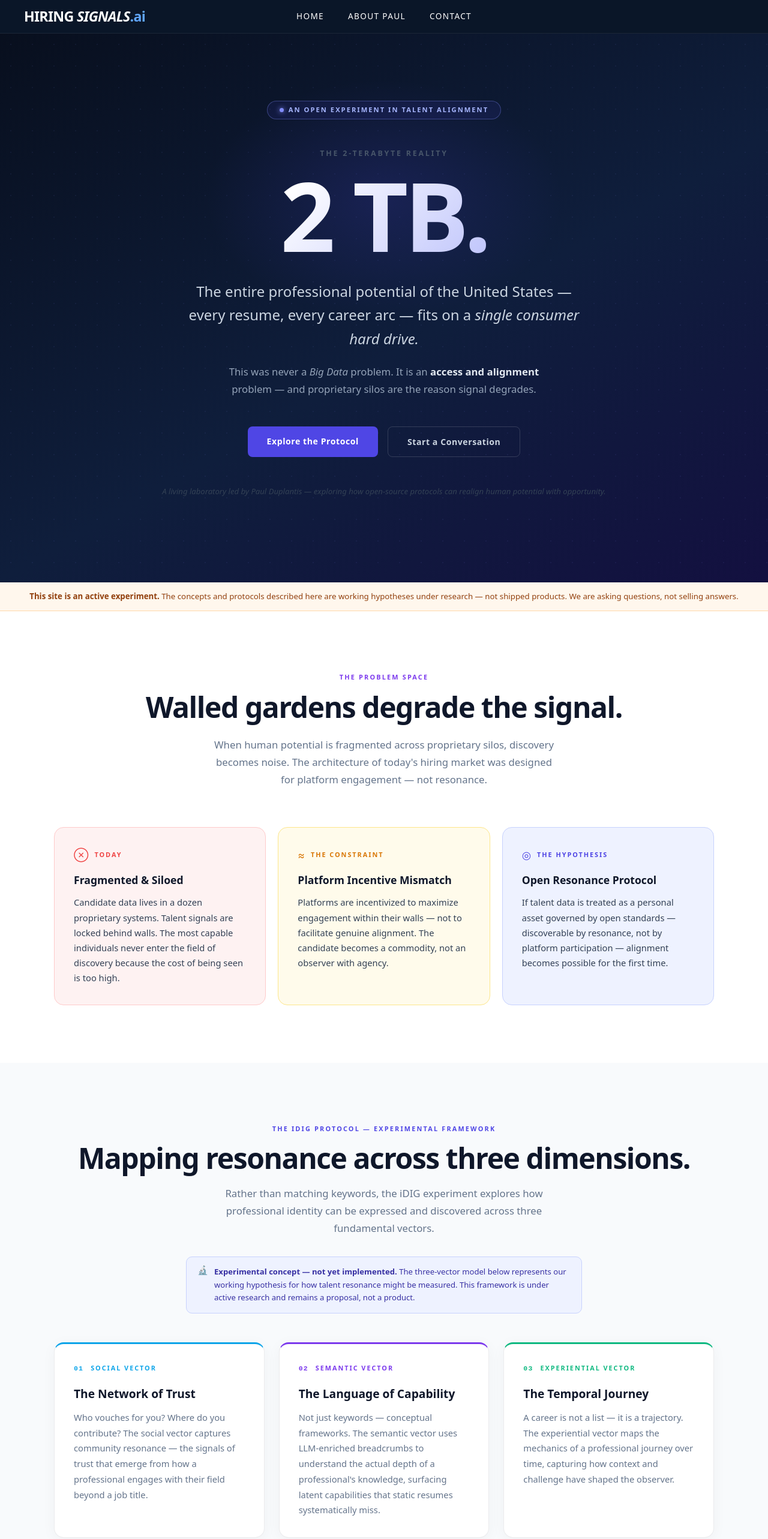
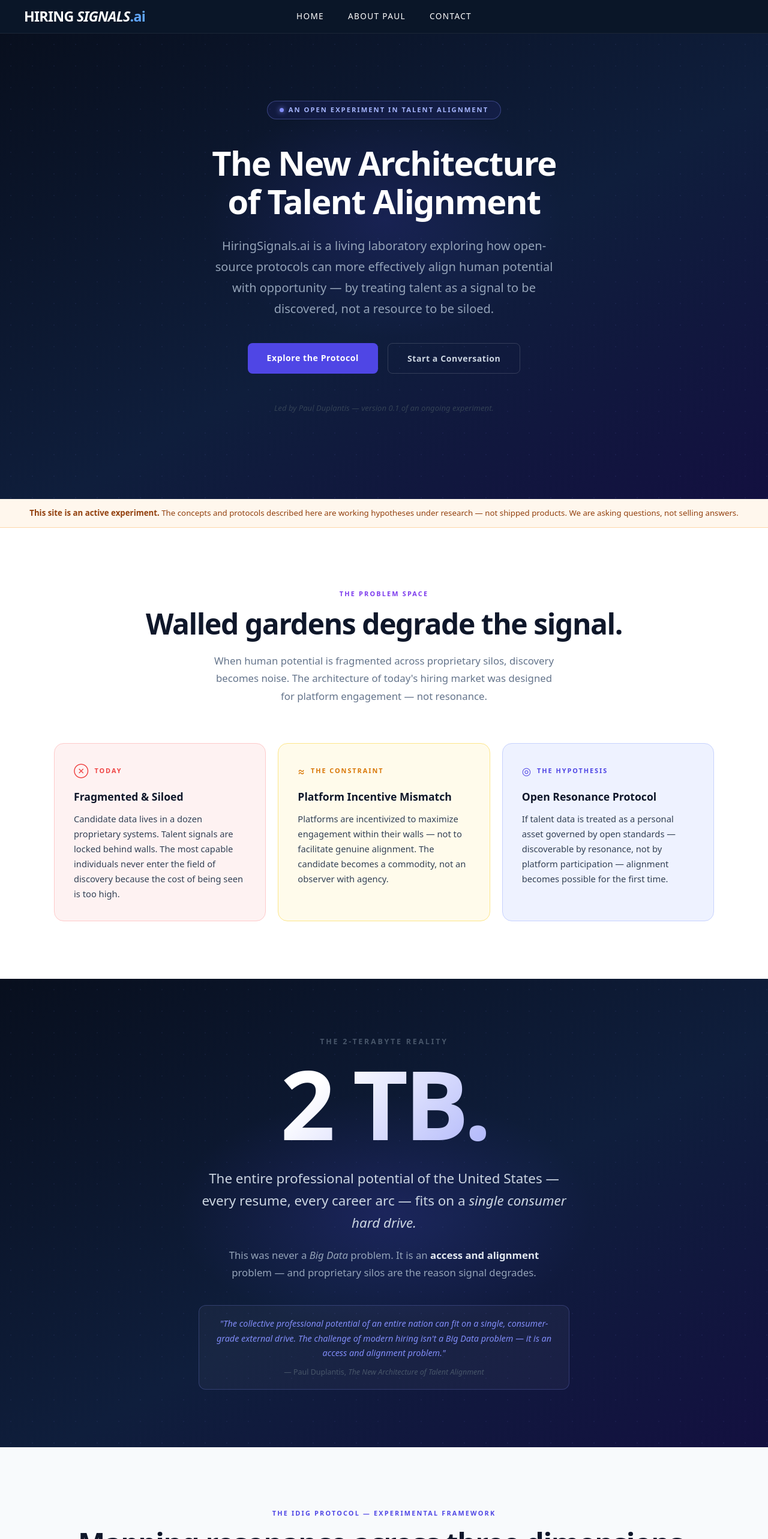
Before and after one commit to theresonantbuilder/hiring-signals, a React (Vite) app: page / in a window 1280 px wide. Shown: the top 2566 px of the page at 60% size. Built offline with nearby package versions, Linux system fonts and the light colour scheme.

Commit message:
moved 2 tb down the page.

```diff
--- a/src/Home.jsx
+++ b/src/Home.jsx
@@ -71,10 +71,10 @@ const Home = () => (
       }} />
       {/* Soft glow */}
       <div style={{
-        position: "absolute", top: "30%", left: "50%",
+        position: "absolute", top: "40%", left: "50%",
         transform: "translate(-50%, -50%)",
         width: "600px", height: "400px",
-        background: "radial-gradient(ellipse, rgba(79,70,229,0.18) 0%, transparent 70%)",
+        background: "radial-gradient(ellipse, rgba(79,70,229,0.16) 0%, transparent 70%)",
         pointerEvents: "none",
       }} />
 
@@ -83,7 +83,7 @@ const Home = () => (
         display: "inline-flex", alignItems: "center", gap: "8px",
         border: `1px solid rgba(129,140,248,0.35)`,
         borderRadius: "999px", padding: "6px 20px",
-        marginBottom: "3rem",
+        marginBottom: "2.5rem",
         background: "rgba(79,70,229,0.1)",
         position: "relative",
       }}>
@@ -101,49 +101,26 @@ const Home = () => (
         </span>
       </div>
 
-      {/* The 2TB stat */}
-      <p style={{
-        fontSize: "0.78rem", fontWeight: 700, letterSpacing: "0.22em",
-        textTransform: "uppercase", color: "#475569",
-        margin: "0 0 0.75rem", position: "relative",
-      }}>
-        The 2-Terabyte Reality
-      </p>
       <h1 style={{
-        fontSize: "clamp(5rem, 14vw, 10rem)",
-        fontWeight: 900, margin: "0 0 1.75rem",
-        letterSpacing: "-0.04em", lineHeight: 1,
-        background: "linear-gradient(135deg, #FFFFFF 35%, #818CF8 100%)",
-        WebkitBackgroundClip: "text",
-        WebkitTextFillColor: "transparent",
-        backgroundClip: "text",
+        fontSize: "clamp(2rem, 5vw, 3.5rem)",
+        fontWeight: 800, margin: "0 0 1.5rem",
+        letterSpacing: "-0.03em", lineHeight: 1.15,
+        color: t.white,
         position: "relative",
       }}>
-        2 TB.
+        The New Architecture<br />of Talent Alignment
       </h1>
 
       <p style={{
-        fontSize: "clamp(1.1rem, 2.8vw, 1.5rem)",
-        color: "#CBD5E1", maxWidth: "680px",
-        margin: "0 auto 1.25rem", lineHeight: 1.65, fontWeight: 400,
+        fontSize: "clamp(1rem, 2.2vw, 1.25rem)",
+        color: "#94A3B8", maxWidth: "600px",
+        margin: "0 auto 2.5rem", lineHeight: 1.75,
         position: "relative",
       }}>
-        The entire professional potential of the United States — every resume,
-        every career arc — fits on a{" "}
-        <em>single consumer hard drive.</em>
-      </p>
-
-      <p style={{
-        fontSize: "1.05rem", color: "#94A3B8",
-        maxWidth: "560px", margin: "0 auto 3rem",
-        lineHeight: 1.75, position: "relative",
-      }}>
-        This was never a <em>Big Data</em> problem.
-        It is an{" "}
-        <strong style={{ color: "#E2E8F0", fontWeight: 600 }}>
-          access and alignment
-        </strong>{" "}
-        problem — and proprietary silos are the reason signal degrades.
+        HiringSignals.ai is a living laboratory exploring how open-source
+        protocols can more effectively align human potential with opportunity —
+        by treating talent as a signal to be discovered, not a resource to be
+        siloed.
       </p>
 
       <div style={{
@@ -175,8 +152,7 @@ const Home = () => (
         color: "#334155", fontStyle: "italic",
         position: "relative",
       }}>
-        A living laboratory led by Paul Duplantis — exploring how open-source
-        protocols can realign human potential with opportunity.
+        Led by Paul Duplantis — version 0.1 of an ongoing experiment.
       </p>
     </section>
 
@@ -276,6 +252,83 @@ const Home = () => (
               }}>{card.body}</p>
             </div>
           ))}
+        </div>
+      </div>
+    </section>
+
+    {/* ══ THE 2TB REALITY ═══════════════════════════════════════════════ */}
+    <section style={{
+      background: `linear-gradient(150deg, ${t.navyDeep} 0%, #0F1E3C 55%, #131040 100%)`,
+      padding: "6rem 2rem",
+      textAlign: "center",
+      position: "relative",
+      overflow: "hidden",
+    }}>
+      <div style={{
+        position: "absolute", inset: 0, pointerEvents: "none",
+        backgroundImage: `radial-gradient(rgba(129,140,248,0.07) 1px, transparent 1px)`,
+        backgroundSize: "36px 36px",
+      }} />
+      <div style={{
+        position: "absolute", top: "50%", left: "50%",
+        transform: "translate(-50%, -50%)",
+        width: "700px", height: "400px",
+        background: "radial-gradient(ellipse, rgba(79,70,229,0.2) 0%, transparent 70%)",
+        pointerEvents: "none",
+      }} />
+
+      <div style={{ position: "relative", maxWidth: "800px", margin: "0 auto" }}>
+        <p style={{
+          fontSize: "0.78rem", fontWeight: 700, letterSpacing: "0.22em",
+          textTransform: "uppercase", color: "#475569",
+          margin: "0 0 0.75rem",
+        }}>
+          The 2-Terabyte Reality
+        </p>
+        <h2 style={{
+          fontSize: "clamp(5rem, 14vw, 10rem)",
+          fontWeight: 900, margin: "0 0 1.75rem",
+          letterSpacing: "-0.04em", lineHeight: 1,
+          background: "linear-gradient(135deg, #FFFFFF 35%, #818CF8 100%)",
+          WebkitBackgroundClip: "text",
+          WebkitTextFillColor: "transparent",
+          backgroundClip: "text",
+        }}>
+          2 TB.
+        </h2>
+        <p style={{
+          fontSize: "clamp(1.1rem, 2.5vw, 1.4rem)",
+          color: "#CBD5E1", maxWidth: "640px",
+          margin: "0 auto 1.25rem", lineHeight: 1.65,
+        }}>
+          The entire professional potential of the United States — every resume,
+          every career arc — fits on a <em>single consumer hard drive.</em>
+        </p>
+        <p style={{
+          fontSize: "1.05rem", color: "#94A3B8",
+          maxWidth: "520px", margin: "0 auto 2.5rem", lineHeight: 1.75,
+        }}>
+          This was never a <em>Big Data</em> problem. It is an{" "}
+          <strong style={{ color: "#E2E8F0", fontWeight: 600 }}>
+            access and alignment
+          </strong>{" "}
+          problem — and proprietary silos are the reason signal degrades.
+        </p>
+        <div style={{
+          display: "inline-block",
+          background: "rgba(255,255,255,0.04)",
+          border: "1px solid rgba(129,140,248,0.25)",
+          borderRadius: "12px", padding: "18px 28px",
+          maxWidth: "560px",
+        }}>
+          <p style={{ margin: 0, fontSize: "0.9rem", color: t.indigoLight, lineHeight: 1.7, fontStyle: "italic" }}>
+            "The collective professional potential of an entire nation can fit
+            on a single, consumer-grade external drive. The challenge of modern
+            hiring isn't a Big Data problem — it is an access and alignment problem."
+          </p>
+          <p style={{ margin: "10px 0 0", fontSize: "0.78rem", color: "#475569" }}>
+            — Paul Duplantis, <em>The New Architecture of Talent Alignment</em>
+          </p>
         </div>
       </div>
     </section>
@@ -494,7 +547,6 @@ const Home = () => (
           </p>
         </div>
 
-        {/* Two state cards */}
         <div style={{
           display: "grid",
           gridTemplateColumns: "repeat(auto-fit, minmax(260px, 1fr))",
@@ -638,9 +690,9 @@ const Home = () => (
 
           <div style={{ display: "flex", flexDirection: "column", gap: "14px" }}>
             {[
-              { icon: "◈", color: t.sky, label: "W3C Solid Pod", desc: "Personal data stores under individual control — a proposed foundation layer" },
-              { icon: "◈", color: t.violet, label: "IndexedDB Storage", desc: "Encrypted on-device storage as an alternative — no server required" },
-              { icon: "◈", color: t.green, label: "Zero sharing without consent", desc: "The protocol would match; the individual decides disclosure" },
+              { icon: "◈", color: t.sky,    label: "W3C Solid Pod",               desc: "Personal data stores under individual control — a proposed foundation layer" },
+              { icon: "◈", color: t.violet, label: "IndexedDB Storage",            desc: "Encrypted on-device storage as an alternative — no server required" },
+              { icon: "◈", color: t.green,  label: "Zero sharing without consent", desc: "The protocol would match; the individual decides disclosure" },
             ].map((item, i) => (
               <div key={i} style={{
                 display: "flex", alignItems: "flex-start", gap: "14px",
```
